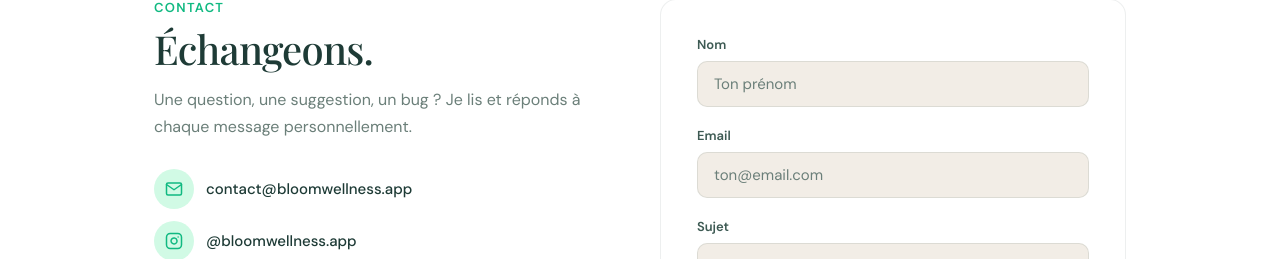
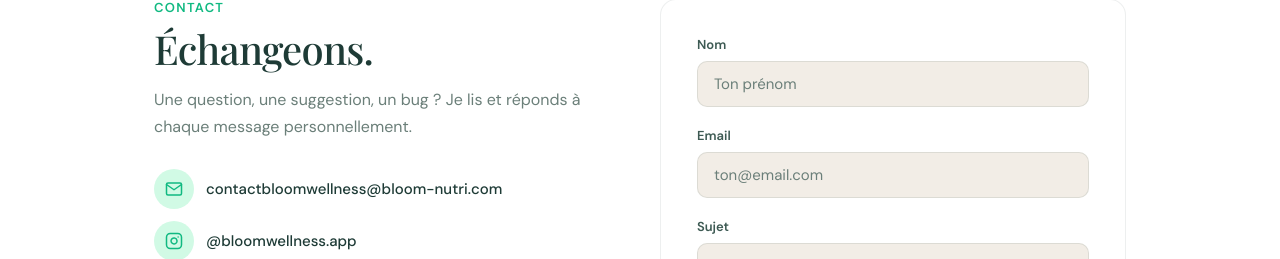
Before and after one commit to DimitriVld/bloomWellness-website, a Next.js app: page / in a window 1280 px wide. Shown: the part 4245-4504 px from the top of the page. Built offline with nearby package versions, Linux system fonts and the light colour scheme.

Commit message:
feat: Update contact

```diff
--- a/src/components/Contact/Contact.tsx
+++ b/src/components/Contact/Contact.tsx
@@ -21,7 +21,7 @@ export default function Contact() {
     const subject = data.get("subject") as string;
     const message = data.get("message") as string;
     const body = `Nom : ${name}\nEmail : ${email}\n\n${message}`;
-    window.location.href = `mailto:contact@bloomwellness.app?subject=${encodeURIComponent(subject)}&body=${encodeURIComponent(body)}`;
+    window.location.href = `mailto:contactbloomwellness@bloom-nutri.com?subject=${encodeURIComponent(subject)}&body=${encodeURIComponent(body)}`;
   };
 
   return (
@@ -43,13 +43,13 @@ export default function Contact() {
 
           <div className={styles.links}>
             <a
-              href="mailto:contact@bloomwellness.app"
+              href="mailto:contactbloomwellness@bloom-nutri.com"
               className={styles.contactLink}
             >
               <span className={styles.linkIcon}>
                 <MailIcon size={18} />
               </span>
-              contact@bloomwellness.app
+              contactbloomwellness@bloom-nutri.com
             </a>
             <a
               href="https://instagram.com/bloomwellness.app"
```
